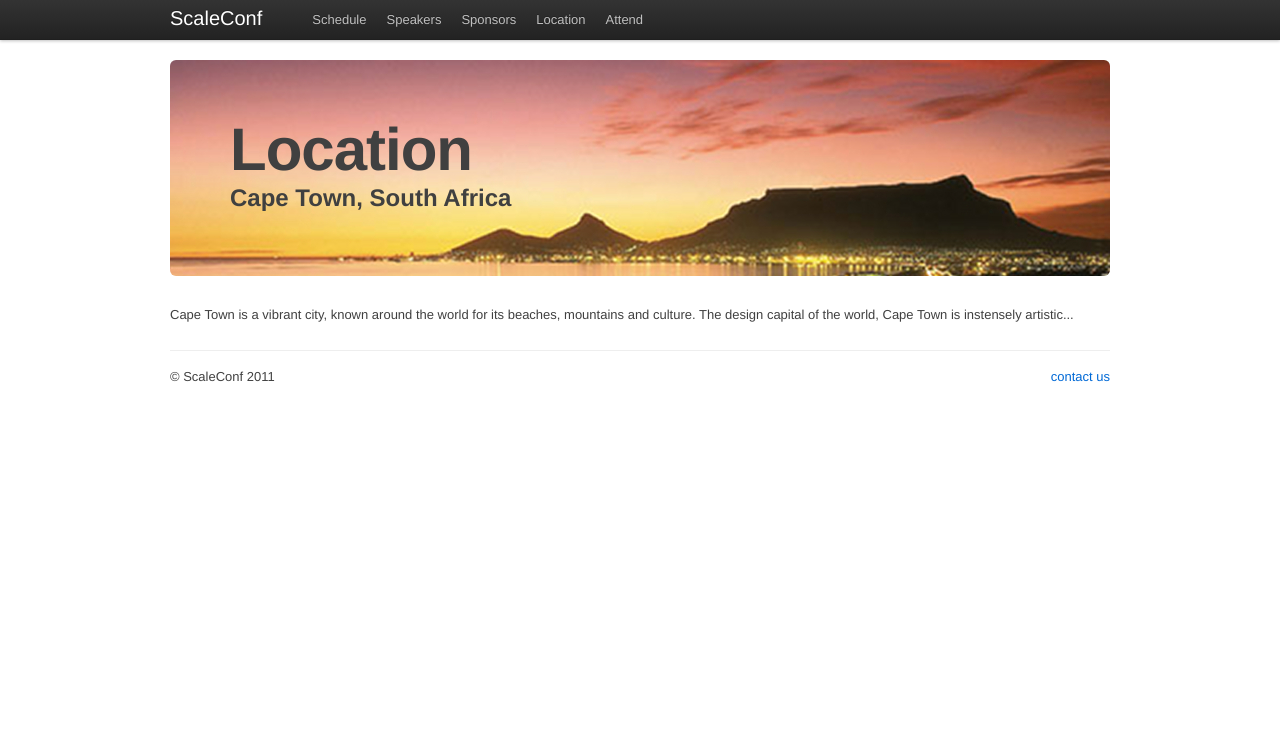
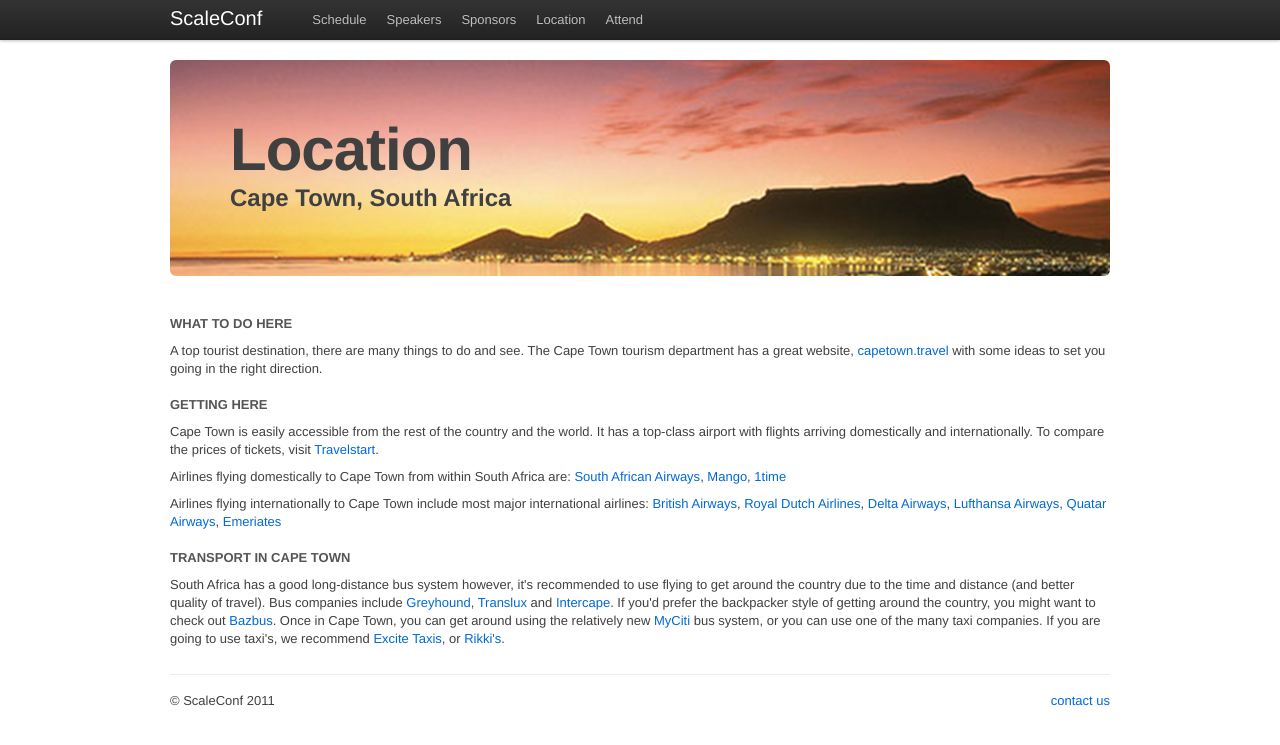
Before and after one commit to scaleconf/scaleconf.github.com, a Jekyll site: the page built from location.html, in a window 1280 px wide. Shown: the top 745 px of the page. Built offline with Jekyll 4.4.1, drawn with Linux system fonts in a browser that asks for light colours; Markdown is read by kramdown in place of the engine named in the settings.

Commit message:
added location stuff from lessfuss

```diff
--- a/location.html
+++ b/location.html
@@ -12,9 +12,50 @@ meta-description: Instructions on how to find the Scaleconf
       <!-- Example row of columns -->
       <div class="row">
           <div class='span16'>
+              <h6 style='color:#555'>What to do here</h6>
               <p>
-                Cape Town is a vibrant city, known around the world for its beaches, mountains and culture. The design capital of the world, Cape Town is
-                instensely artistic...
+                A top tourist destination, there are many things to do and see. The Cape Town tourism department has a great website, <a href='http://capetown.travel'>capetown.travel</a> with some ideas to set you going in the right direction.
               </p>
+
+              <h6 style='color:#555'>Getting Here</h6>
+              <p>
+                Cape Town is easily accessible from the rest of the country and the world. It has a top-class airport with flights arriving domestically and internationally.
+                To compare the prices of tickets, visit <a href='travelstart.com'>Travelstart</a>.
+              </p>
+
+              <p>
+                Airlines flying domestically to Cape Town from within South Africa are:
+                    <a href='flysaa.com'>South African Airways</a>,
+                    <a href='flymango.com'>Mango</a>,
+                    <a href='1time.aero'>1time</a>
+              </p>
+
+              <p>
+                Airlines flying internationally to Cape Town include most major international airlines:
+                    <a href='britishairways.com'>British Airways</a>,
+                    <a href='klm.com'>Royal Dutch Airlines</a>,
+                    <a href='delta.com'>Delta Airways</a>,
+                    <a href='lufthansa.com'>Lufthansa Airways</a>,
+                    <a href='qatarairways.com'>Quatar Airways</a>,
+                    <a href='emirates.com'>Emeriates</a>
+              </p>
+
+              <h6 style='color:#555'>Transport in Cape Town</h6>
+              <p>
+                South Africa has a good long-distance bus system however, it's recommended to use flying to get around the country due to the time and distance (and better quality of travel).
+                Bus companies include <a href='greyhound.co.za'>Greyhound</a>, <a href='translux.co.za'>Translux</a> and <a href='intercape.co.za'>Intercape</a>. If you'd prefer the backpacker
+                style of getting around the country, you might want to check out <a href='bazbus.com'>Bazbus</a>.
+
+                Once in Cape Town, you can get around using the relatively new <a href='http://www.capetown.gov.za/en/MyCiti/'>MyCiti</a> bus system, or you can use one of the many taxi companies. If you are going to
+                use taxi's, we recommend <a href='excitetaxis.co.za'>Excite Taxis</a>, or <a href='http://www.rikkis.co.za/'>Rikki's</a>.
+              </p>
+
+              <!--h6 style='color:#555'>Accomodation</h6>
+              <p>
+                Staying here
+                [to be completed when we know where the venue is]
+
+              </p-->
+
           </div>
       </div>
```
